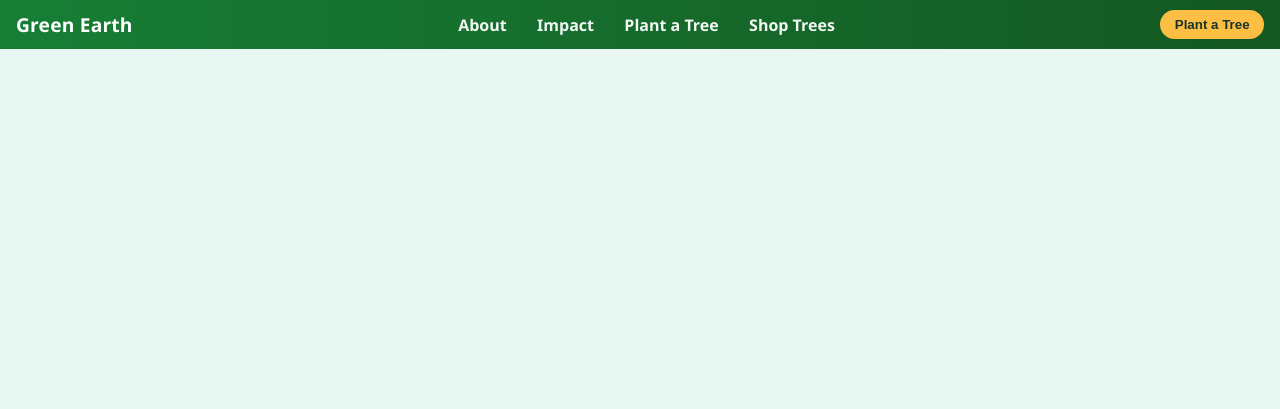
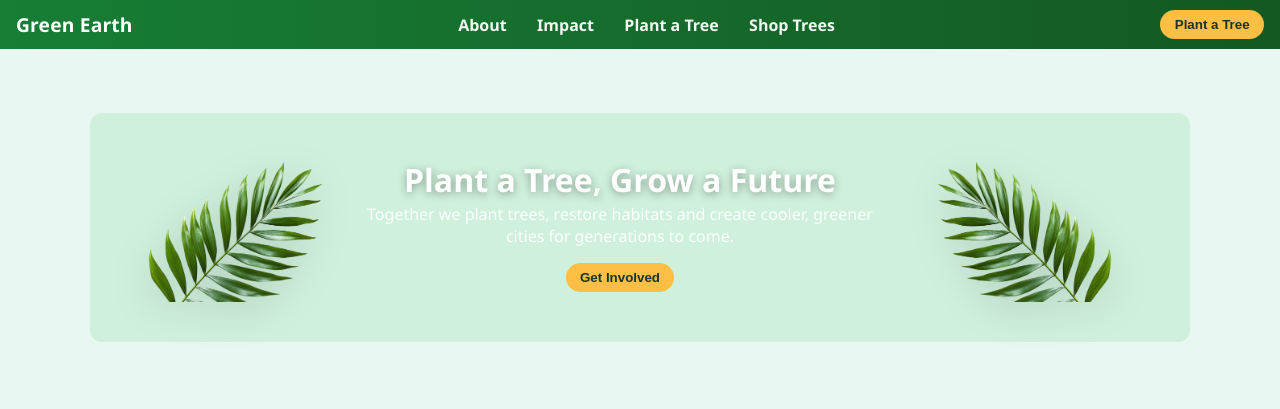
Before and after one commit to Kazi-Sifat71/Green-Earth-Project, a plain HTML site: page index.html in a window 1280 px wide. Drawn offline with Linux system fonts and the light colour scheme.

Commit message:
added banner part and added text and images

```diff
--- a/index.html
+++ b/index.html
@@ -226,6 +226,31 @@
     <button class="btn-primary" onclick="document.getElementById('plant-name')?.focus()">Plant a Tree</button>
   </div>
 </header>
+    <!-- Hero / Banner -->
+<section class="hero" role="region" aria-label="Banner">
+  <div class="hero-inner">
+
+    <!-- Left image -->
+    <div class="hero-side hero-left" style="min-width:120px; text-align:center;">
+      <img src="./assets/hero-leaf1.png" alt="Leaf Left" style="width:220px; height:160px; object-fit:contain; filter: drop-shadow(0 8px 20px rgba(0,0,0,0.15));" />
+    </div>
+
+    <!-- Center text -->
+    <div class="hero-text">
+      <h1>Plant a Tree, Grow a Future</h1>
+      <p>Together we plant trees, restore habitats and create cooler, greener cities for generations to come.</p>
+      <div class="hero-btn">
+        <button class="btn-primary" onclick="document.getElementById('plant').scrollIntoView({behavior:'smooth'})">Get Involved</button>
+      </div>
+    </div>
+
+    <!-- Right image -->
+    <div class="hero-side hero-right" style="min-width:260px; text-align:center;">
+      <img src="./assets/hero-leaf2.png" alt="Leaf Right" style="width:220px; height:160px; object-fit:contain; filter: drop-shadow(0 8px 20px rgba(0,0,0,0.15));" />
+    </div>
+
+  </div>
+</section>
 
 </body>
 </html>
```
